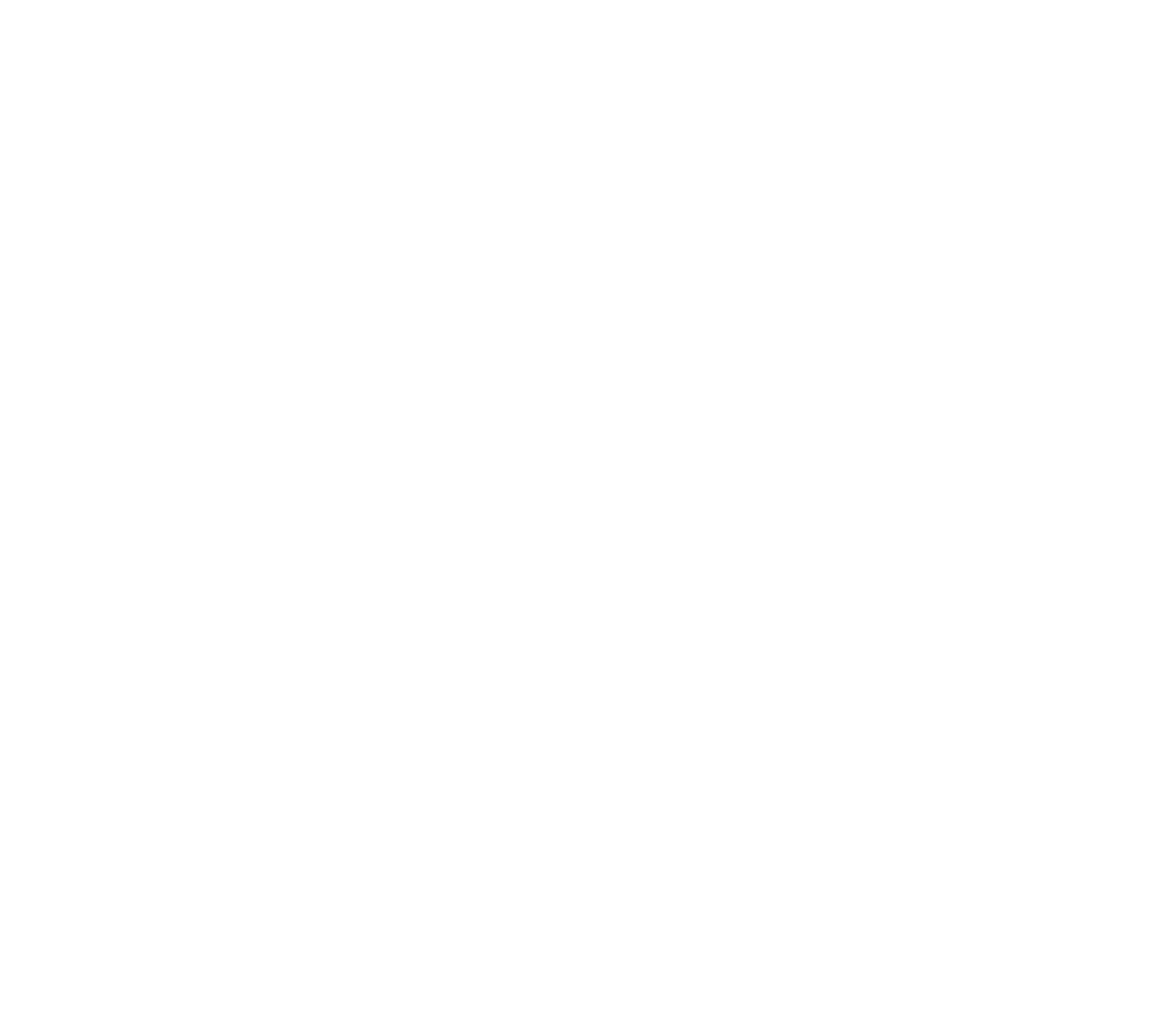
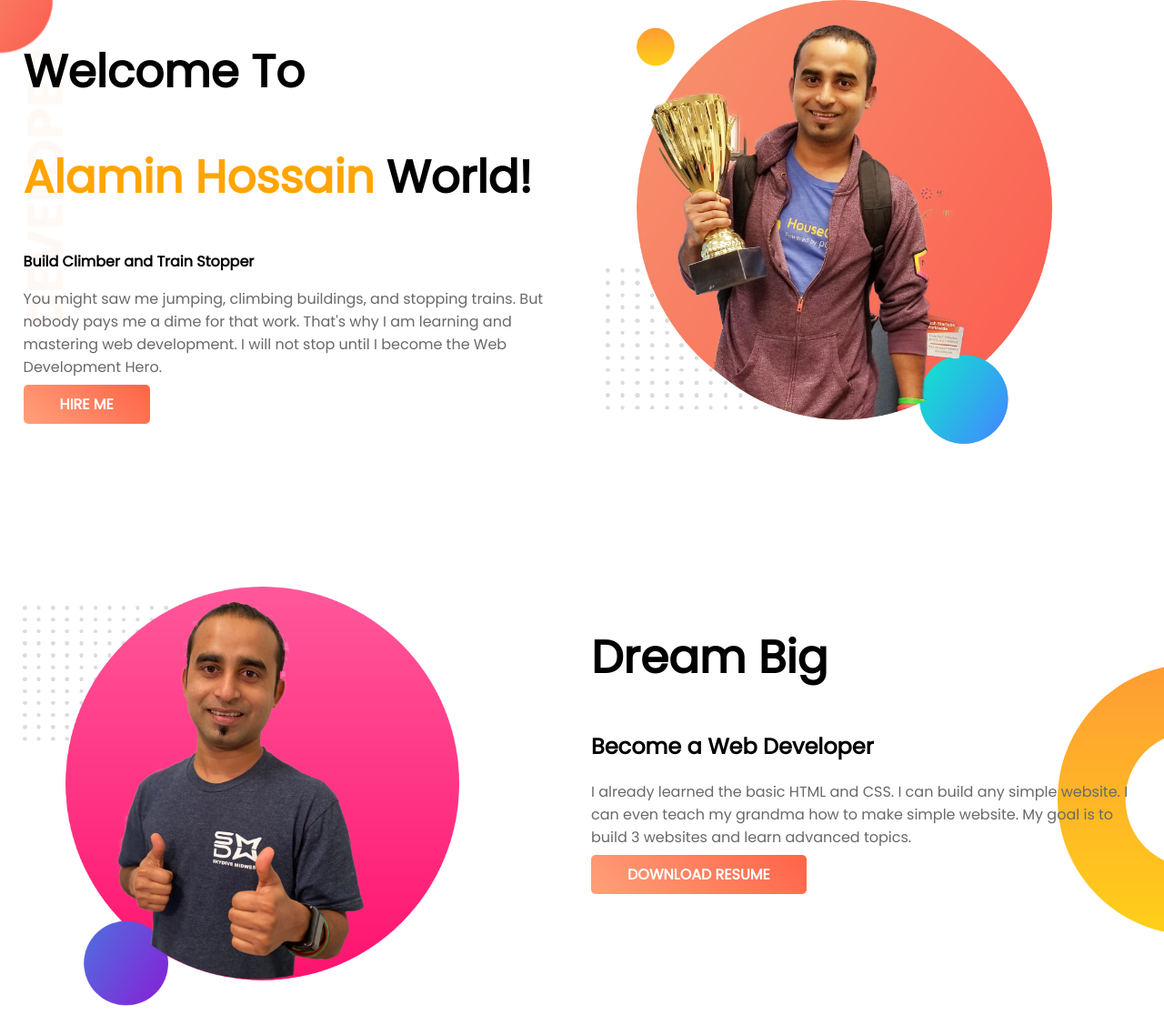
Before and after one commit to alaminhossain12/developer-portfolio-alamin, a plain HTML site: page index.html in a window 1280 px wide. Shown: the whole page at 91% size. Before the commit the page ends 800 px from the top, so only its background shows below. Drawn offline with Linux system fonts and the light colour scheme.

Commit message:
top banner and dream big setup

```diff
--- a/index.html
+++ b/index.html
@@ -1,13 +1,53 @@
 <!DOCTYPE html>
 <html lang="en">
   <head>
-  <meta charset="UTF-8">
-  <meta name="viewport" content="width=device-width, initial-scale=1.0">
+    <meta charset="UTF-8" />
+    <meta name="viewport" content="width=device-width, initial-scale=1.0" />
     <title>Developer Portfolio</title>
+    <!-- Google Fonts -->
+    <link rel="preconnect" href="https://fonts.googleapis.com" />
+    <link rel="preconnect" href="https://fonts.gstatic.com" crossorigin />
+    <link
+      href="https://fonts.googleapis.com/css2?family=Poppins&display=swap"
+      rel="stylesheet"
+    />
     <!-- Link Css -->
-  <link rel="stylesheet" href="./style.css">
+    <link rel="stylesheet" href="./style.css" />
   </head>
   <body>
-
+    <section class="top-banner">
+      <div class="half-width">
+        <h1>Welcome To</h1>
+        <h1><span class="orange-color">Alamin Hossain</span> World!</h1>
+        <p class="bold">Build Climber and Train Stopper</p>
+        <p class="dimgray">
+          You might saw me jumping, climbing buildings, and stopping trains. But
+          nobody pays me a dime for that work. That's why I am learning and
+          mastering web development. I will not stop until I become the Web
+          Development Hero.
+        </p>
+        <a target="_blank" href="www.google.com" class="link-button">HIRE ME</a>
+      </div>
+      <div class="half-width">
+        <img src="./images/jhankar.png" alt="" />
+      </div>
+    </section>
+    <section class="dream-big">
+      <div class="half-width">
+        <img src="./images/jhankar2.png" alt="" />
+      </div>
+      <div class="half-width">
+        <h1>Dream Big</h1>
+        <h2>Become a Web Developer</h2>
+        <p class="dimgray">
+          I already learned the basic HTML and CSS. I can build any simple
+          website. I can even teach my grandma how to make simple website. My
+          goal is to build 3 websites and learn advanced topics.
+        </p>
+        <a target="_blank" class="link-button" href="www.google.com"
+          >DOWNLOAD RESUME</a
+        >
+      </div>
+    </section>
   </body>
 </html>
--- a/style.css
+++ b/style.css
@@ -0,0 +1,56 @@
+body {
+  font-family: "Poppins", sans-serif;
+  margin: 0;
+}
+
+h1 {
+  font-size: 50px;
+}
+
+.orange-color {
+  color: orange;
+}
+
+section {
+  display: flex;
+  margin-bottom: 150px;
+}
+
+.half-width {
+  width: 50%;
+  padding-left: 2%;
+}
+
+.half-width img {
+  width: 80%;
+}
+
+.bold {
+  font-weight: bold;
+}
+
+.dimgray {
+  color: dimgray;
+}
+
+.link-button {
+  text-decoration: none;
+  padding: 10px 40px;
+  color: white;
+  font-weight: 700;
+  border: none;
+  border-radius: 5px;
+  background: linear-gradient(45deg, lightsalmon, tomato);
+}
+
+.top-banner {
+  background-image: url(./images/top-banner.png);
+  background-repeat: no-repeat;
+}
+
+.dream-big {
+  background-image: url(./images/dream-bg.png);
+  background-position: right;
+  background-repeat: no-repeat;
+  padding-right: 30px;
+}
```
Lines whose indentation alone changed are shown as unchanged.
